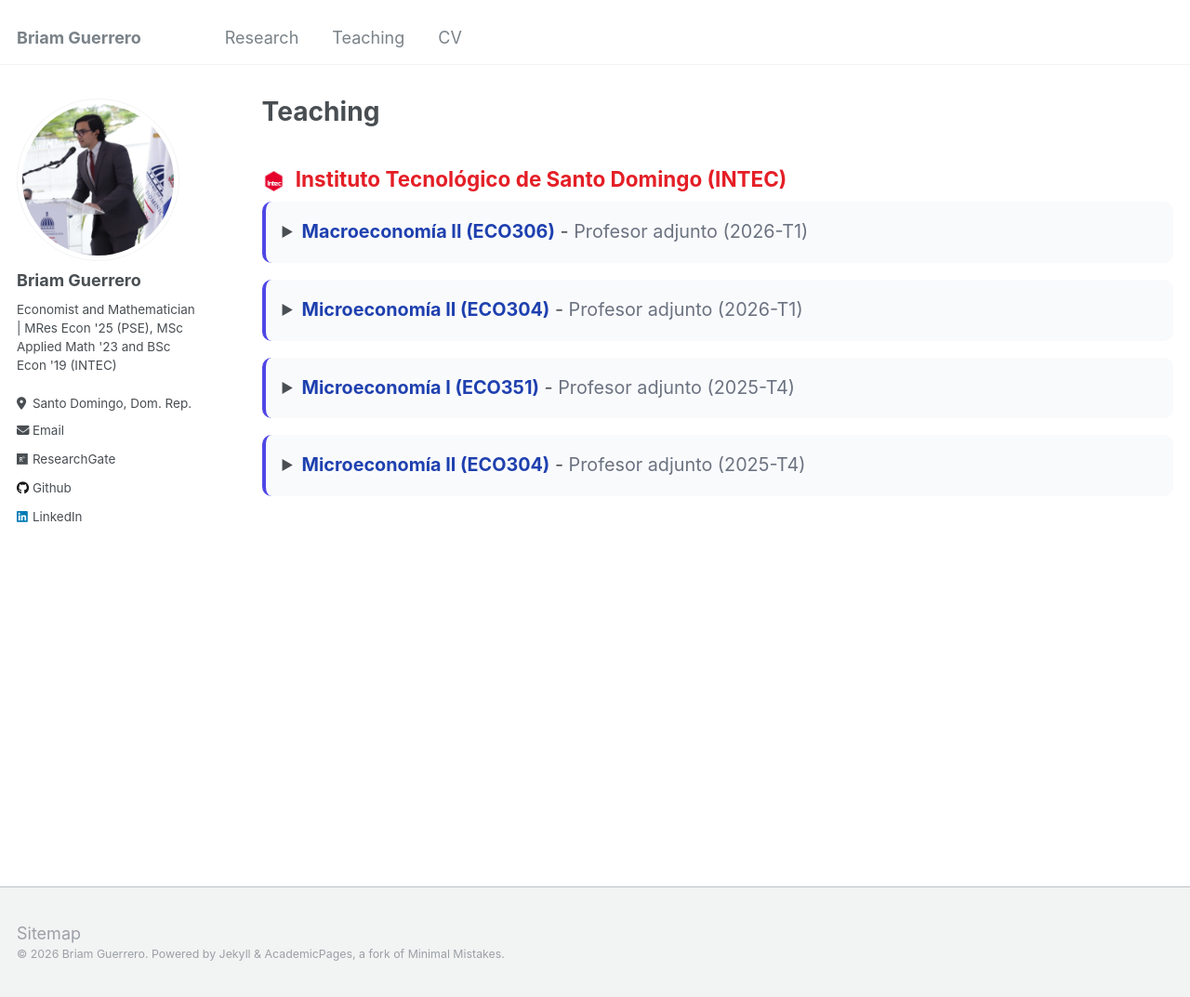
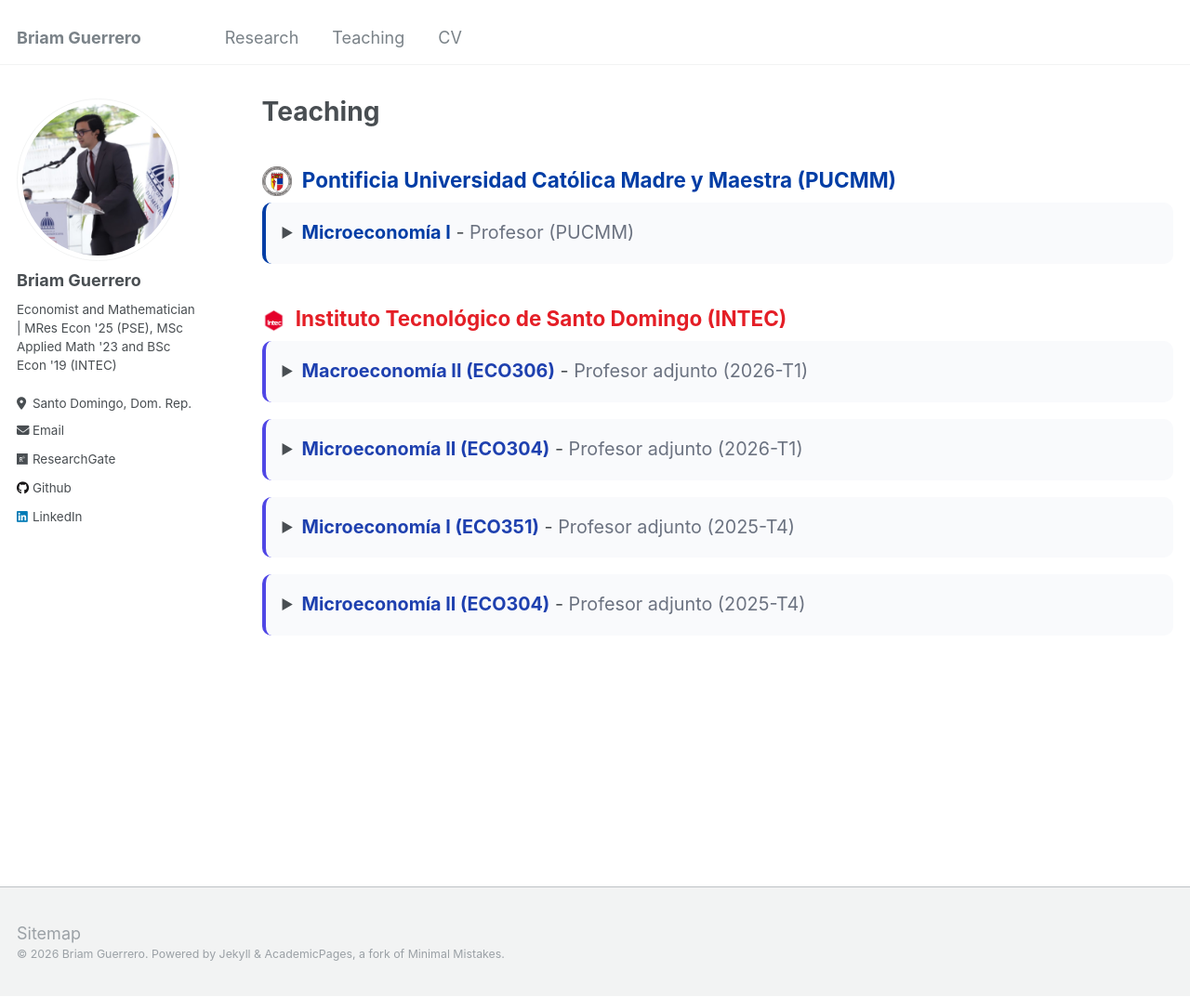
Before and after one commit to briamguerrerob/briamguerrerob.github.io, a Jekyll site: the page built from _pages/teaching.md, in a window 1280 px wide and 1073 px high. Shown: the whole window at 93% size. Built offline with Jekyll 4.4.1, drawn with Linux system fonts in a browser that asks for light colours.

Commit message:
Add teaching details for PUCMM and INTEC

```diff
--- a/_pages/teaching.md
+++ b/_pages/teaching.md
@@ -6,6 +6,48 @@ author_profile: true
 ---
 
 {% include base_path %}
+
+<h2 style="display:flex; align-items:center; gap:0.5em; color:#003DA5;">
+  <img src="https://briamguerrerob.github.io/images/Logo PUCMM.png" alt="PUCMM logo" style="height:32px; width:auto; margin-bottom:-4px;">
+  Pontificia Universidad Católica Madre y Maestra (PUCMM)
+</h2>
+
+<!-- Microeconomía I PUCMM -->
+<div style="background-color:#f9fafc; border-left:4px solid #003DA5; padding:1em; border-radius:10px; margin:0.6em 0 1em;">
+<details>
+  <summary style="font-size:1.1em;">
+    <strong style="color:#003DA5;">Microeconomía I</strong> -
+    <span style="color:#6b7280;">Profesor (PUCMM)</span>
+  </summary>
+
+{{ "📄 [Programa y calendario](https://briamguerrerob.github.io/files/micro1_program_pucmm.pdf)" | markdownify }}
+
+<details markdown="1">
+  <summary style="background:#e6f0ff; padding:0.45em 0.7em; border-radius:6px;">
+    U.0: Introducción y herramientas matemáticas
+  </summary>
+
+- 🖥️ [Diapositivas de clase](https://briamguerrerob.github.io/files/main_U0_intro_matematica_pucmm.pdf)
+
+</details>
+
+<!--
+<div style="height:0.35em;"></div>
+
+<details markdown="1">
+  <summary style="background:#f3f4f6; padding:0.45em 0.7em; border-radius:6px;">
+    📊 Evaluaciones
+  </summary>
+
+- [Proyecto final](https://yourlinkhere.pdf)
+
+</details>
+-->
+
+</details>
+</div>
+
+
 
 <h2 style="display:flex; align-items:center; gap:0.5em; color:#E41E26;">
   <img src="https://briamguerrerob.github.io//images/logo_intec.png" alt="INTEC logo" style="height:28px; width:auto; margin-bottom:-4px;">
```
